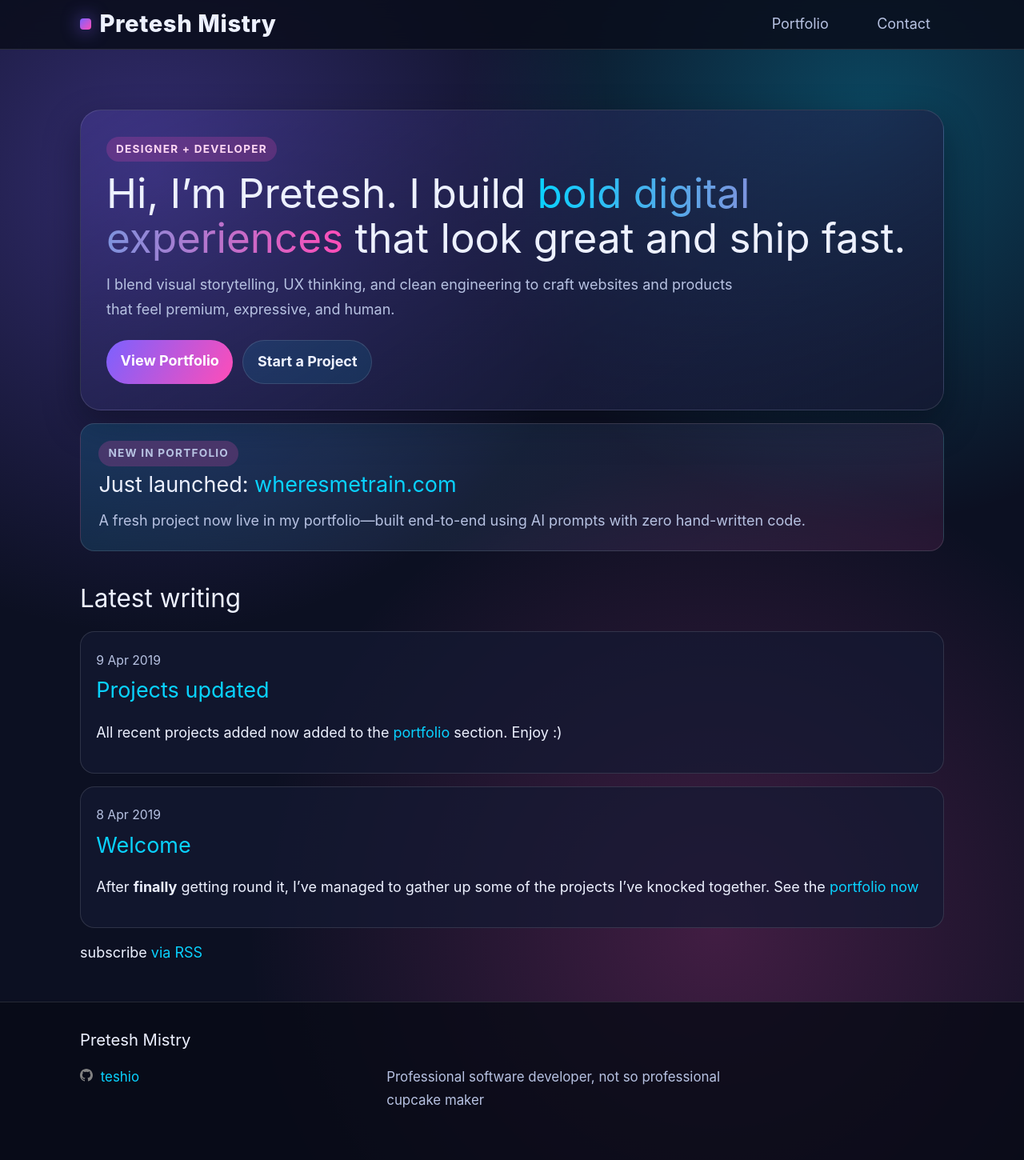
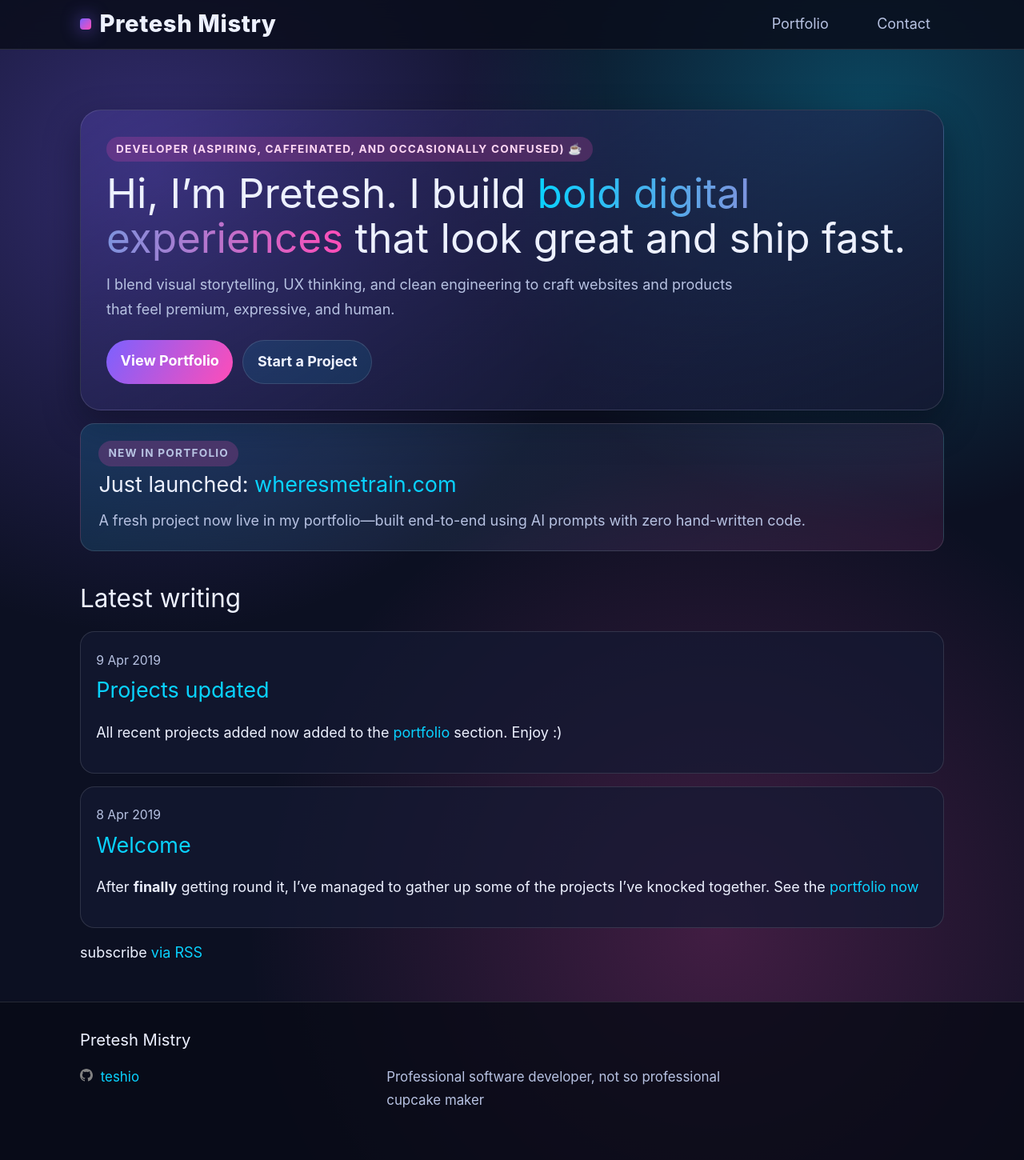
Before and after one commit to teshio/teshio.github.io, a Jekyll site: the page built from index.md, in a window 1280 px wide. Shown: the whole page at 80% size. Built offline with Jekyll 4.4.1, drawn with Linux system fonts in a browser that asks for light colours; nearby versions of some CDN libraries.

Commit message:
Update homepage kicker to developer-focused jokey line

```diff
--- a/index.md
+++ b/index.md
@@ -4,7 +4,7 @@ list_title: Latest writing
 ---
 
 <section class="hero">
-  <p class="hero-kicker">Designer + Developer</p>
+  <p class="hero-kicker">Developer (aspiring, caffeinated, and occasionally confused) ☕</p>
   <h1>Hi, I’m Pretesh. I build <span>bold digital experiences</span> that look great and ship fast.</h1>
   <p class="hero-intro">I blend visual storytelling, UX thinking, and clean engineering to craft websites and products that feel premium, expressive, and human.</p>
   <div class="hero-actions">
```
